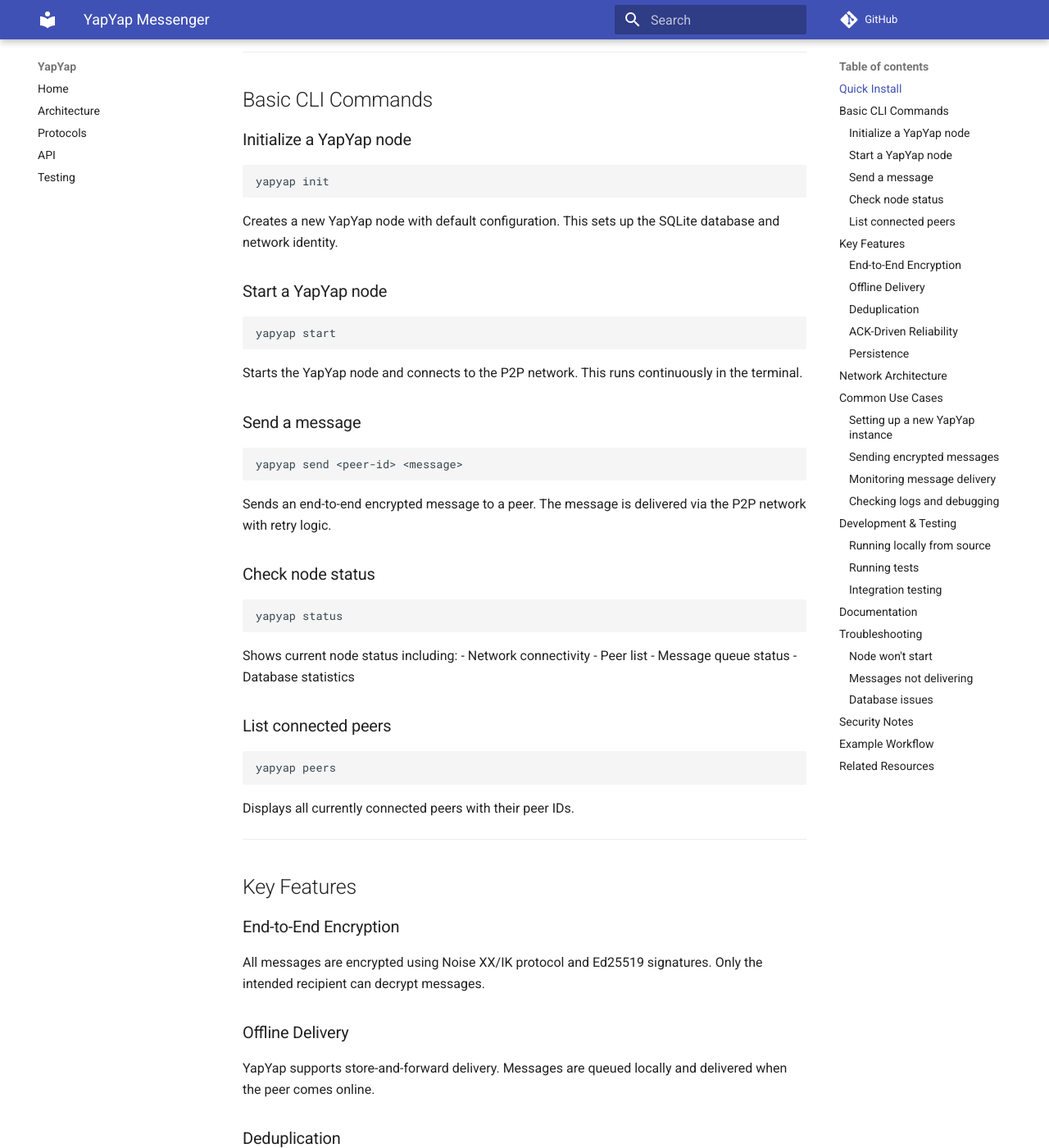
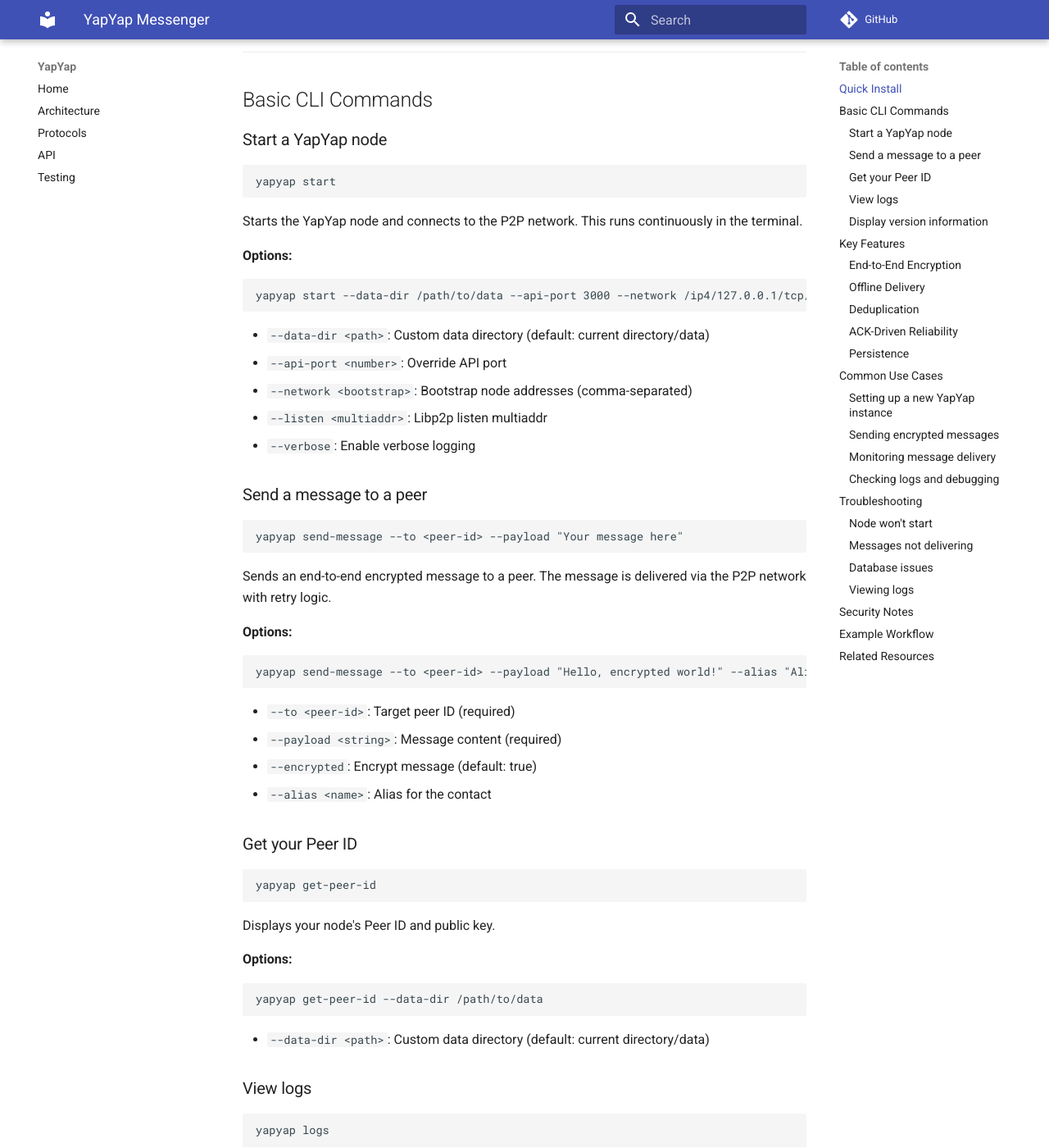
Before and after one commit to viliamvolosv/yapyap, an MkDocs documentation site: the page built from docs/skill.md, in a window 1280 px wide and 1400 px high, scrolled down 474 px. Shown: the whole window at 82% size. Built offline with MkDocs 1.6.1 and Material for MkDocs 9.7.7, drawn with Linux system fonts in a browser that asks for light colours; comment, search, counter and statistics services are not loaded; some of the changed text lies outside the part shown.

Commit message:
update skill.md

````diff
--- a/docs/skill.md
+++ b/docs/skill.md
@@ -24,14 +24,6 @@ This installs the `yapyap` CLI binary to your system and sets up a default confi
 
 ## Basic CLI Commands
 
-### Initialize a YapYap node
-
-```bash
-yapyap init
-```
-
-Creates a new YapYap node with default configuration. This sets up the SQLite database and network identity.
-
 ### Start a YapYap node
 
 ```bash
@@ -40,33 +32,73 @@ yapyap start
 
 Starts the YapYap node and connects to the P2P network. This runs continuously in the terminal.
 
-### Send a message
+**Options:**
+```bash
+yapyap start --data-dir /path/to/data --api-port 3000 --network /ip4/127.0.0.1/tcp/0 --listen /ip4/0.0.0.0/tcp/0 --verbose
+```
+
+- `--data-dir <path>`: Custom data directory (default: current directory/data)
+- `--api-port <number>`: Override API port
+- `--network <bootstrap>`: Bootstrap node addresses (comma-separated)
+- `--listen <multiaddr>`: Libp2p listen multiaddr
+- `--verbose`: Enable verbose logging
+
+### Send a message to a peer
 
 ```bash
-yapyap send <peer-id> <message>
+yapyap send-message --to <peer-id> --payload "Your message here"
 ```
 
 Sends an end-to-end encrypted message to a peer. The message is delivered via the P2P network with retry logic.
 
-### Check node status
+**Options:**
+```bash
+yapyap send-message --to <peer-id> --payload "Hello, encrypted world!" --alias "Alice" --encrypted
+```
+
+- `--to <peer-id>`: Target peer ID (required)
+- `--payload <string>`: Message content (required)
+- `--encrypted`: Encrypt message (default: true)
+- `--alias <name>`: Alias for the contact
+
+### Get your Peer ID
 
 ```bash
-yapyap status
+yapyap get-peer-id
 ```
 
-Shows current node status including:
-- Network connectivity
-- Peer list
-- Message queue status
-- Database statistics
+Displays your node's Peer ID and public key.
 
-### List connected peers
+**Options:**
+```bash
+yapyap get-peer-id --data-dir /path/to/data
+```
+
+- `--data-dir <path>`: Custom data directory (default: current directory/data)
+
+### View logs
 
 ```bash
-yapyap peers
+yapyap logs
 ```
 
-Displays all currently connected peers with their peer IDs.
+Shows the last 50 lines of logs.
+
+**Options:**
+```bash
+yapyap logs --tail 100 --filter "error"
+```
+
+- `--tail <number>`: Show last N lines (default: 50)
+- `--filter <pattern>`: Filter logs by pattern
+
+### Display version information
+
+```bash
+yapyap version
+```
+
+Shows YapYap version, build time, build environment, and platform information.
 
 ---
 
@@ -89,21 +121,6 @@ Messages and processed messages are persisted in SQLite using `better-sqlite3` w
 
 ---
 
-## Network Architecture
-
-YapYap uses libp2p for networking with:
-- **Transport:** TCP and WebSocket with yamux multiplexing
-- **Discovery:** Bootstrap nodes and DHT
-- **NAT Traversal:** Autonat and relay fallbacks
-
-The message flow follows this pipeline (see `docs/MESSAGE_FLOW.md`):
-1. Enqueue message into database
-2. Transmit via P2P network
-3. Await ACK from recipient
-4. Update message status (pending → processing → transmitting → delivered/failed)
-5. Retry failed messages with backoff
-
----
 
 ## Common Use Cases
 
@@ -112,26 +129,26 @@ The message flow follows this pipeline (see `docs/MESSAGE_FLOW.md`):
 # Install
 curl -fsSL https://viliamvolosv.github.io/yapyap/install.sh | bash
 
-# Initialize node
-yapyap init
-
 # Start the node
 yapyap start
+
+# Get your Peer ID
+yapyap get-peer-id
 ```
 
 ### Sending encrypted messages
 ```bash
 # After starting the node and connecting to peers, send messages
-yapyap send <peer-id> "Your encrypted message here"
+yapyap send-message --to <peer-id> --payload "Hello, encrypted world!"
 ```
 
 ### Monitoring message delivery
 ```bash
-# Check status to see message queue and delivery status
-yapyap status
+# View logs to see message queue and delivery status
+yapyap logs --tail 50
 
-# View connected peers
-yapyap peers
+# View more detailed logs with filtering
+yapyap logs --tail 100 --filter "error"
 ```
 
 ### Checking logs and debugging
@@ -141,53 +158,7 @@ The CLI runs in the terminal where it's started. Look for:
 - ACK confirmations
 - Retry attempts
 
----
-
-## Development & Testing
-
-### Running locally from source
-```bash
-# Clone and install dependencies
-git clone https://github.com/viliamvolosv/yapyap
-cd yapyap
-npm install
-
-# Build the project
-npm run build:all
-
-# Start development server
-npm run dev
-
-# Run the CLI directly
-node dist/cli.js start
-```
-
-### Running tests
-```bash
-# Run all tests
-npm test
-
-# Run specific test file
-node --test path/to/file.test.ts
-```
-
-### Integration testing
-```bash
-# Run Docker Compose integration suite
-bash tests/integration/docker/run-basic-suite.sh
-
-# Run custom scenarios
-bash tests/integration/docker/run.sh
-```
-
----
-
-## Documentation
-
-For detailed information about:
-- **Message flow and pipeline:** See `docs/MESSAGE_FLOW.md`
-- **Architecture and roadmap:** See `PLAN.md`
-- **MVP stabilization roadmap:** See `yapyap_mvp_stabilization_roadmap.md`
+Use `yapyap logs` to view historical logs even after the node has stopped.
 
 ---
 
@@ -197,17 +168,25 @@ For detailed information about:
 - Check Node.js version: `node --version` (requires ≥22.12.0)
 - Verify database permissions in the data directory
 - Check for port conflicts (default ports for libp2p)
+- Run with `--verbose` flag to see detailed error messages: `yapyap start --verbose`
 
 ### Messages not delivering
-- Verify peers are connected: `yapyap peers`
-- Check node status: `yapyap status`
-- Review logs for transmission errors
+- Check logs for transmission errors: `yapyap logs --filter "error"`
+- Verify peer ID is correct: `yapyap get-peer-id`
 - Ensure both nodes have proper NAT traversal configured
+- Check if peer exists in contacts: use API to query contacts
 
 ### Database issues
-- Database is created automatically on `yapyap init`
-- Location is typically in the current directory (check configuration)
+- Database is created automatically when starting the node
+- Location is typically in current directory/data (use `--data-dir` to specify)
 - Database uses SQLite with better-sqlite3
+- Check logs for database-related errors: `yapyap logs --filter "database"`
+
+### Viewing logs
+- View recent logs: `yapyap logs`
+- View more lines: `yapyap logs --tail 100`
+- Filter for specific patterns: `yapyap logs --filter "error"` or `yapyap logs --filter "message"`
+- Logs file location: current directory/data/yapyap.log
 
 ---
 
@@ -228,27 +207,26 @@ For detailed information about:
    curl -fsSL https://viliamvolosv.github.io/yapyap/install.sh | bash
    ```
 
-2. **Initialize your node:**
-   ```bash
-   yapyap init
-   ```
-
-3. **Start the node:**
+2. **Start your node:**
    ```bash
    yapyap start
    ```
 
-4. **Connect to peers** (after network bootstrap or via DHT discovery)
-
-5. **Send encrypted messages:**
+3. **Get your Peer ID:**
    ```bash
-   yapyap send <peer-id> "Hello, encrypted message!"
+   yapyap get-peer-id
    ```
 
-6. **Monitor status:**
+4. **Share your Peer ID** with others so they can send you messages
+
+5. **Send encrypted messages to peers:**
    ```bash
-   yapyap status
-   yapyap peers
+   yapyap send-message --to <peer-id> --payload "Hello, encrypted message!"
+   ```
+
+6. **Monitor logs and delivery status:**
+   ```bash
+   yapyap logs --tail 50
    ```
 
 ---
````
